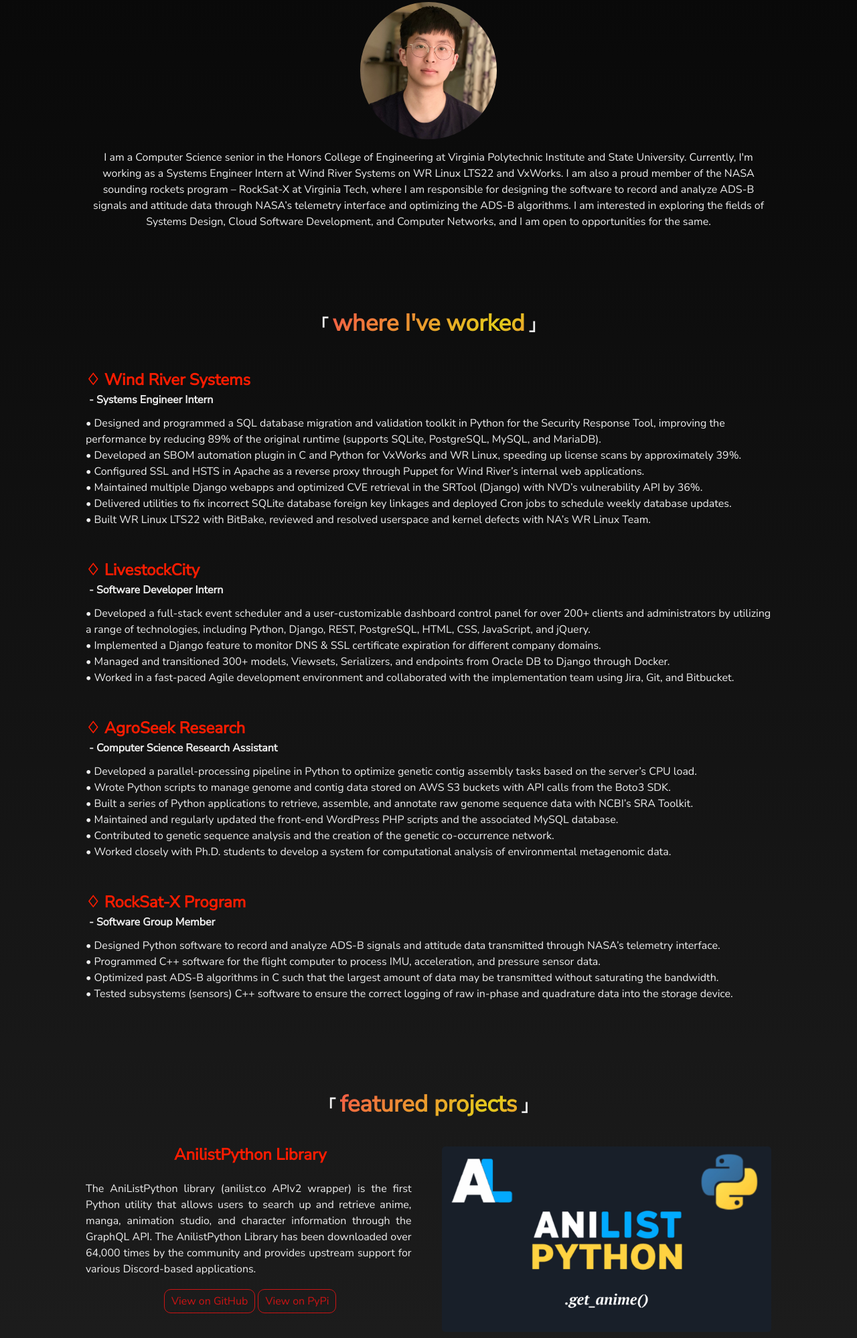
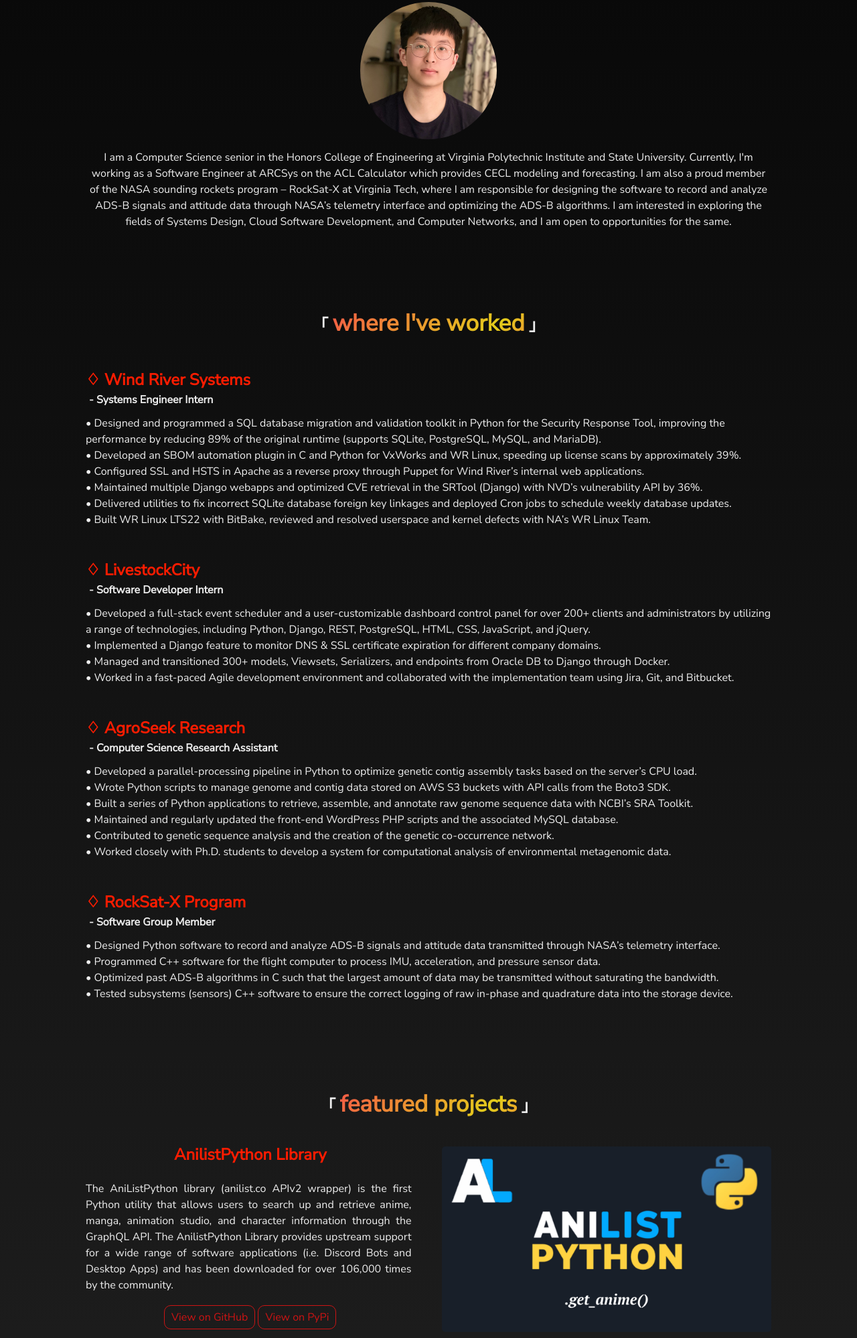
Before and after one commit to ReZeroE/Kevin-L-Website, a plain HTML site: page index.html in a window 1280 px wide. Shown: the part 975-2973 px from the top of the page at 67% size. Drawn offline with nearby package versions, Linux system fonts and the light colour scheme.

Commit message:
minor self-into and resume update

```diff
--- a/index.html
+++ b/index.html
@@ -45,7 +45,7 @@
           <a aria-label="My Github Profile" target="_blank" href="https://github.com/ReZeroE">
             <i class="icon fa fa-github-alt" aria-hidden="true"></i>
           </a>
-          <a aria-label="My Résumé" target="_blank" href="https://drive.google.com/file/d/1LYmICa1jr-wAnXZAt2lfv3nfyXjTX0HO/view?usp=sharing">
+          <a aria-label="My Résumé" target="_blank" href="https://drive.google.com/file/d/1vngx_SlURPDBMwYuzqIXSGyk_7dCIfj1/view?usp=sharing">
             <i class="icon fa fa fa-file-pdf-o" aria-hidden="true"></i>
           </a>
           <a aria-label="Send Email" href="kevinliu@vt.edu" target="_blank"
@@ -81,7 +81,8 @@
         </picture>
         <p>
           I am a Computer Science senior in the Honors College of Engineering at Virginia Polytechnic Institute and
-          State University. Currently, I'm working as a Systems Engineer Intern at Wind River Systems on WR Linux LTS22 and VxWorks.
+          State University. Currently, I'm working as a Software Engineer at ARCSys on the ACL Calculator which provides CECL
+          modeling and forecasting.
           I am also a proud member of the NASA sounding rockets program – RockSat-X at Virginia Tech, where I am responsible
           for designing the software to record and analyze ADS-B signals and attitude data through NASA’s telemetry
           interface and optimizing the ADS-B algorithms.
@@ -181,7 +182,7 @@
 
 
           <p style="text-align: justify">
-            The AniListPython library (anilist.co APIv2 wrapper) is the first Python utility that allows users to search up and retrieve anime, manga, animation studio, and character information through the GraphQL API. The AnilistPython Library has been downloaded over 64,000 times by the community and provides upstream support for various Discord-based applications.<br>
+            The AniListPython library (anilist.co APIv2 wrapper) is the first Python utility that allows users to search up and retrieve anime, manga, animation studio, and character information through the GraphQL API. The AnilistPython Library provides upstream support for a wide range of software applications (i.e. Discord Bots and Desktop Apps) and has been downloaded for over 106,000 times by the community.<br>
           </p>
           <a class="project-link" target="_blank" href="https://github.com/ReZeroE/AnilistPython">View on GitHub</a>
           <a class="project-link" target="_blank" href="https://pypi.org/project/AnilistPython/">View on PyPi</a>
@@ -193,8 +194,6 @@
           This is a test sentence. Temp
         </p>
       </div> -->
-
-
 
       <div id="border"></div>
 
```
